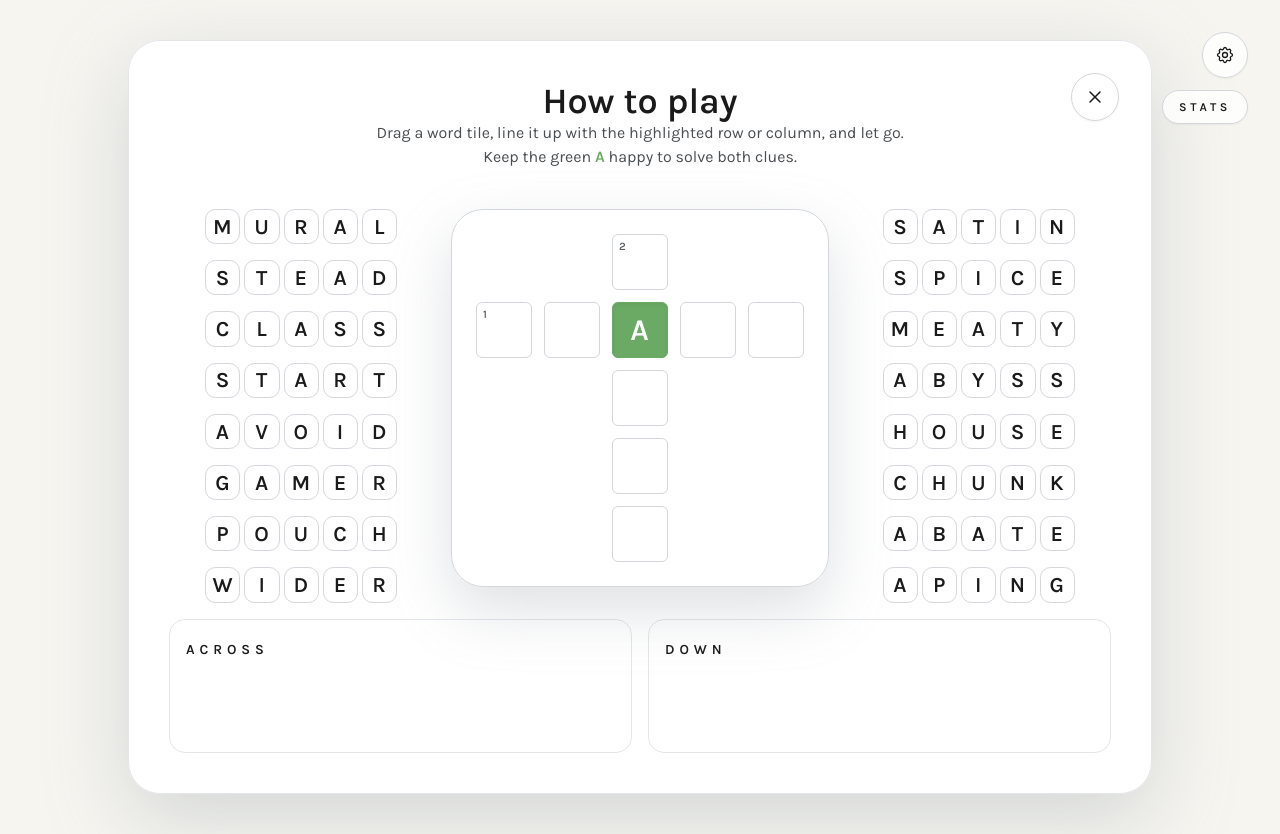
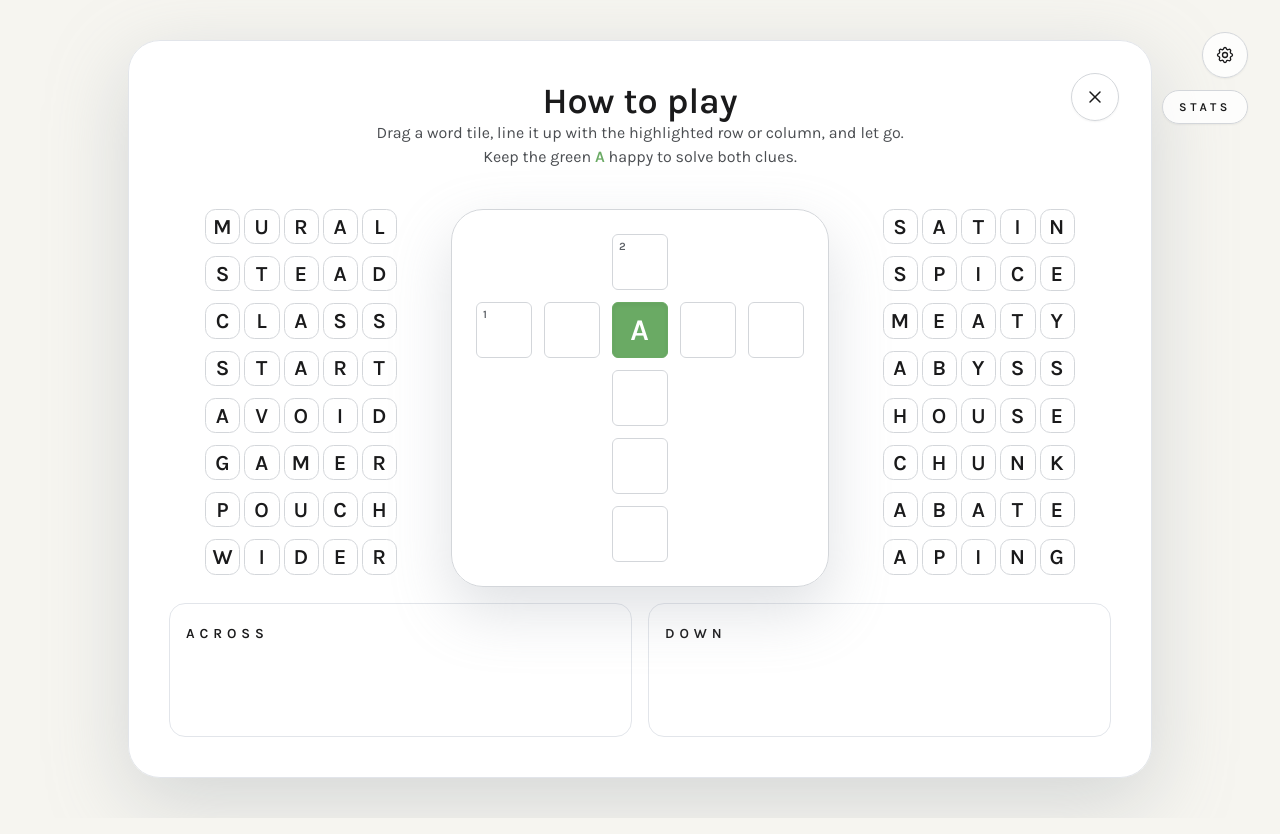
Before and after one commit to evgenyvinnik/crosswordly, a React (Vite) app: page / in a window 1280 px wide. Built offline with nearby package versions, Linux system fonts and the light colour scheme.

Commit message:
Improve layouts

```diff
--- a/src/components/TutorialScreen.tsx
+++ b/src/components/TutorialScreen.tsx
@@ -5,6 +5,7 @@ import CloseIcon from './icons/CloseIcon';
 import { GUESS_WORDS } from '../words/words';
 import { TUTORIAL_LEVEL } from '../levels';
 import DirectionCard from './tutorial/DirectionCard';
+import WordCard from './tutorial/WordCard';
 
 const WORD_DEFINITIONS = GUESS_WORDS.reduce<Record<string, string | undefined>>((acc, entry) => {
   acc[entry.word.toLowerCase()] = entry.definition;
@@ -630,31 +631,15 @@ const TutorialScreen = ({
 
         <div className="mt-10 flex w-full flex-col items-center gap-8 lg:flex-row lg:items-start lg:justify-center">
           <div className="order-2 w-full max-w-3xl lg:order-1 lg:w-1/4 lg:max-w-none">
-            <div className="grid sm:grid-cols-2 lg:grid-cols-1">
+            <div className="grid gap-3 sm:grid-cols-2 lg:grid-cols-1">
               {leftColumnWords.map((word) => (
-                <button
+                <WordCard
                   key={word.id}
-                  type="button"
-                  className={`word-card flex flex-col items-center text-center text-base font-semibold uppercase text-[#1a1a1b] transition ${
-                    word.state === 'locked' ? 'word-card--locked' : 'hover:-translate-y-0.5'
-                  } ${rejectedWordId === word.id ? 'word-card--flyback' : ''} ${
-                    activeDrag?.word.id === word.id ? 'opacity-60' : ''
-                  }`}
+                  word={word}
+                  isActive={activeDrag?.word.id === word.id}
+                  isRejected={rejectedWordId === word.id}
                   onPointerDown={handlePointerDown(word)}
-                  aria-label={`Drag word ${word.word}`}
-                >
-                  <div className="flex items-center justify-center gap-1">
-                    {word.word
-                      .toUpperCase()
-                      .split('')
-                      .map((letter, index) => (
-                        <span key={`${word.id}-${index}`} className="word-chip-letter">
-                          {letter}
-                        </span>
-                      ))}
-                  </div>
-                  <span className="text-xs font-semibold uppercase text-[#8c8f94]">&nbsp;</span>
-                </button>
+                />
               ))}
             </div>
           </div>
@@ -670,31 +655,15 @@ const TutorialScreen = ({
           </div>
 
           <div className="order-3 w-full max-w-3xl lg:order-3 lg:w-1/4 lg:max-w-none">
-            <div className="grid  sm:grid-cols-2 lg:grid-cols-1">
+            <div className="grid gap-3 sm:grid-cols-2 lg:grid-cols-1">
               {rightColumnWords.map((word) => (
-                <button
+                <WordCard
                   key={word.id}
-                  type="button"
-                  className={`word-card flex flex-col items-center text-center text-base font-semibold uppercase text-[#1a1a1b] transition ${
-                    word.state === 'locked' ? 'word-card--locked' : 'hover:-translate-y-0.5'
-                  } ${rejectedWordId === word.id ? 'word-card--flyback' : ''} ${
-                    activeDrag?.word.id === word.id ? 'opacity-60' : ''
-                  }`}
+                  word={word}
+                  isActive={activeDrag?.word.id === word.id}
+                  isRejected={rejectedWordId === word.id}
                   onPointerDown={handlePointerDown(word)}
-                  aria-label={`Drag word ${word.word}`}
-                >
-                  <div className="flex items-center justify-center gap-1">
-                    {word.word
-                      .toUpperCase()
-                      .split('')
-                      .map((letter, index) => (
-                        <span key={`${word.id}-${index}`} className="word-chip-letter">
-                          {letter}
-                        </span>
-                      ))}
-                  </div>
-                  <span className="text-xs font-semibold uppercase text-[#8c8f94]">&nbsp;</span>
-                </button>
+                />
               ))}
             </div>
           </div>
--- a/src/components/tutorial/DirectionCard.tsx
+++ b/src/components/tutorial/DirectionCard.tsx
@@ -15,7 +15,7 @@ const DirectionCard = ({
 }: DirectionCardProps) => {
   return (
     <div
-      className={`rounded-2xl border px-4 py-5 text-left transition ${
+      className={`mt-4 rounded-2xl border px-4 py-5 text-left transition ${
         isHighlighted ? 'border-[#6aaa64] bg-[#f4faf3]' : 'border-[#e2e5ea] bg-white'
       }`}
     >
--- /dev/null
+++ b/src/components/tutorial/WordCard.tsx
@@ -0,0 +1,38 @@
+import { memo, type PointerEventHandler } from 'react';
+
+type WordCardWord = {
+  id: string;
+  word: string;
+  state: 'idle' | 'locked';
+};
+
+type WordCardProps = {
+  word: WordCardWord;
+  isActive: boolean;
+  isRejected: boolean;
+  onPointerDown: PointerEventHandler<HTMLButtonElement>;
+};
+
+const WordCard = ({ word, isActive, isRejected, onPointerDown }: WordCardProps) => (
+  <button
+    type="button"
+    className={`word-card flex flex-col items-center text-center text-base font-semibold uppercase text-[#1a1a1b] transition ${
+      word.state === 'locked' ? 'word-card--locked' : 'hover:-translate-y-0.5'
+    } ${isRejected ? 'word-card--flyback' : ''} ${isActive ? 'opacity-60' : ''}`}
+    onPointerDown={onPointerDown}
+    aria-label={`Drag word ${word.word}`}
+  >
+    <div className="flex items-center justify-center gap-1">
+      {word.word
+        .toUpperCase()
+        .split('')
+        .map((letter, index) => (
+          <span key={`${word.id}-${index}`} className="word-chip-letter">
+            {letter}
+          </span>
+        ))}
+    </div>
+  </button>
+);
+
+export default memo(WordCard);
```
